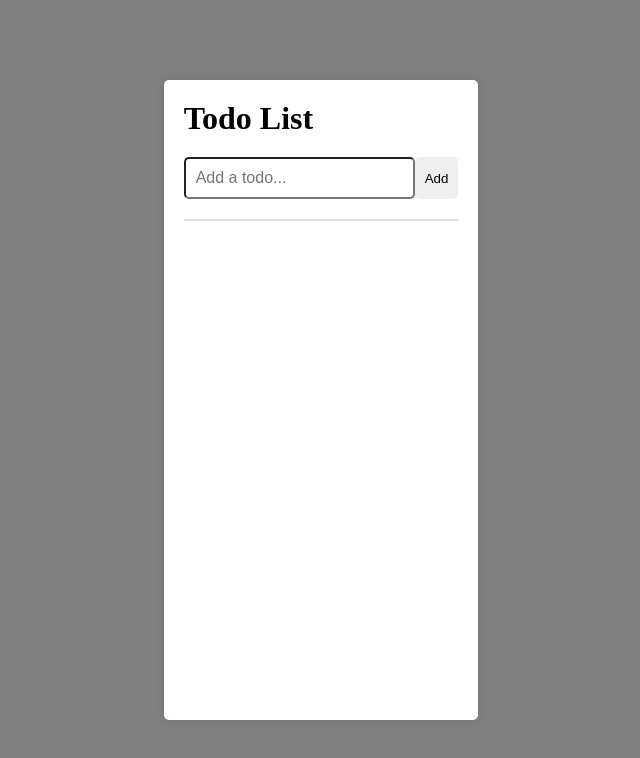
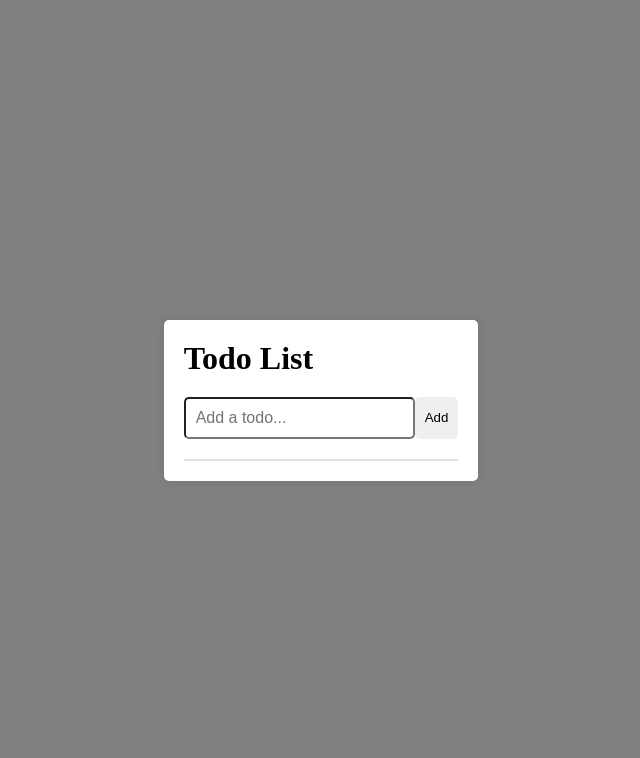
Before and after one commit to Isidorsson/lexicon-tasks, a React (Vite) app in the folder lexicon-task-react-todo-list/: page / in a window 1280 px wide. Shown: the top 758 px of the page, without its empty margins (319-959 px from the left). Built offline with nearby package versions, Linux system fonts and the light colour scheme.

Commit message:
Update height in index.css

```diff
--- a/lexicon-task-react-todo-list/src/index.css
+++ b/lexicon-task-react-todo-list/src/index.css
@@ -17,8 +17,8 @@ body {
   max-width: 25rem;
   width: 100%;
   max-height: 40rem;
-  /* height: 100%; */
-  height: 60rem;
+  height: 100%;
+  /* height: 60rem; */
   background-color: white;
   padding: 20px;
   border-radius: 5px;
```
